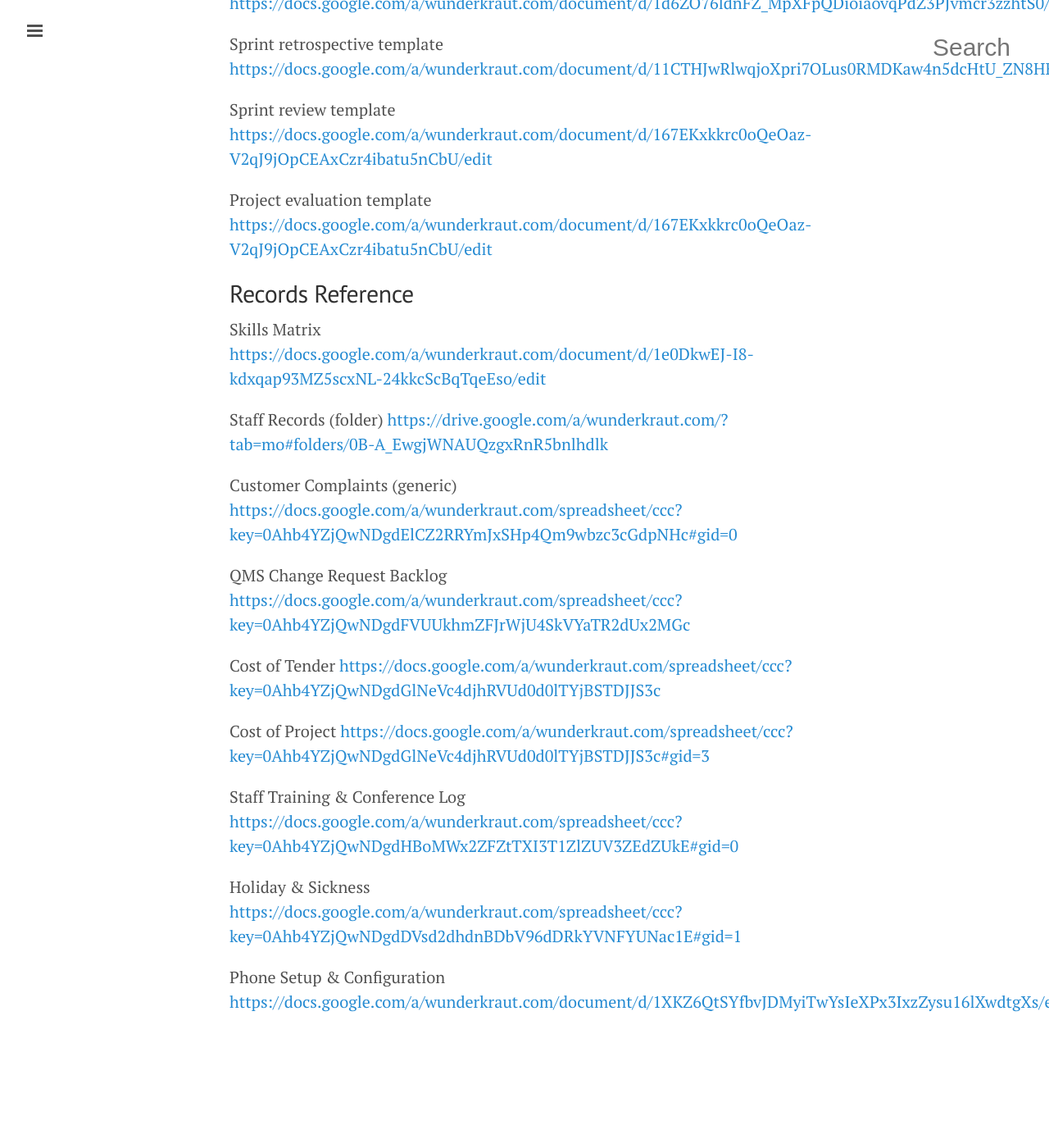
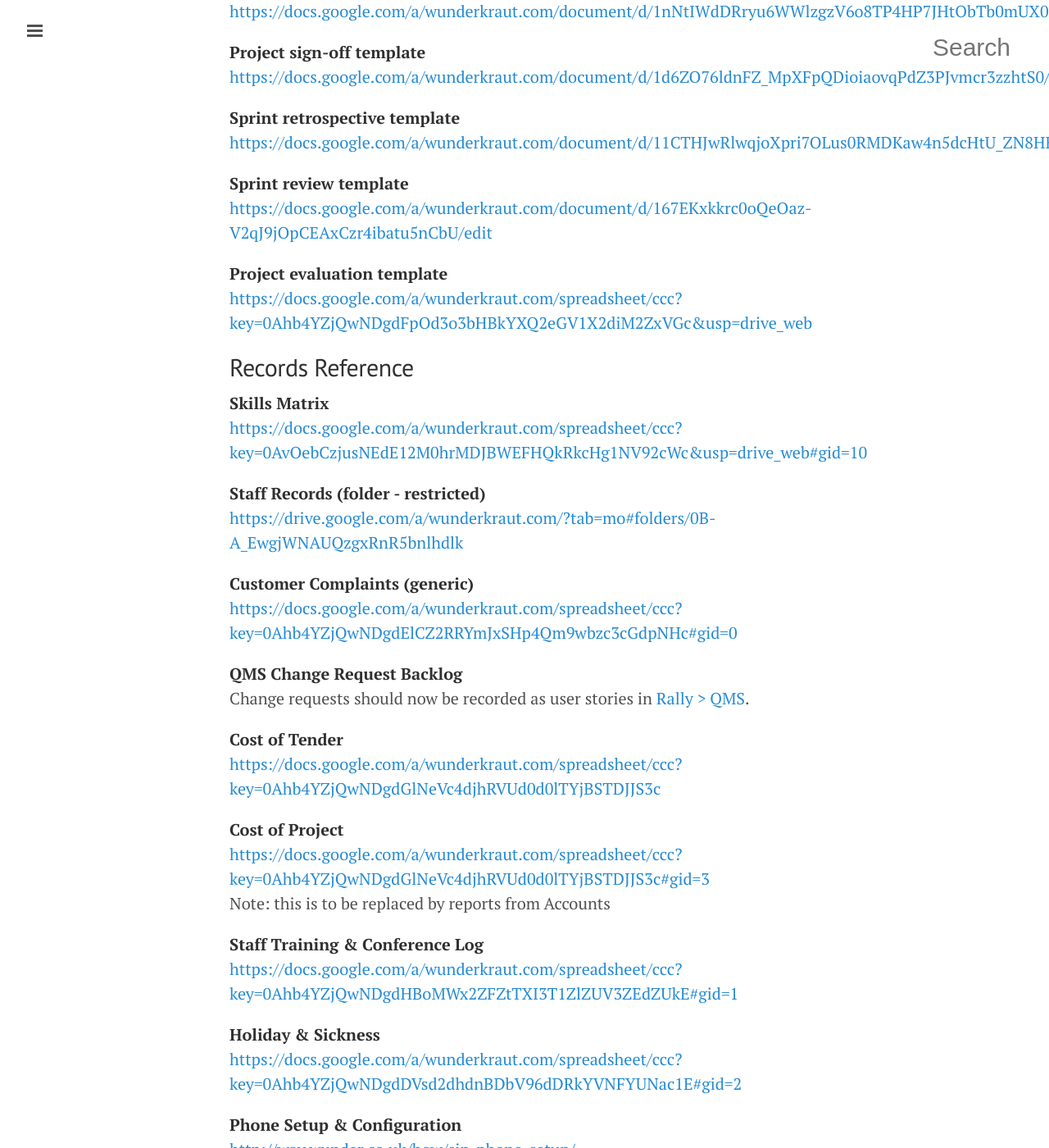
Before and after one commit to tormi/WunderWay, a Jekyll site: the page built from how/documents-reference.md, in a window 1280 px wide and 1400 px high, scrolled down 1428 px. Shown: the whole window at 82% size. Built offline with Jekyll 4.4.1, drawn with Linux system fonts in a browser that asks for light colours; Markdown is read by kramdown in place of the engine named in the settings; before the commit the page ends 2745 px from its top, so only the background shows below that; some of the changed text lies outside the part shown.

Commit message:
Updated document and record reference

```diff
--- a/how/documents-reference.md
+++ b/how/documents-reference.md
@@ -10,74 +10,75 @@
 
 ##Documents Reference
 
-Statement of Work and Framework Agreement templates
+**Statement of Work and Framework Agreement templates**<br/>
 <https://drive.google.com/a/wunderkraut.com/?tab=mo#folders/0Bxb4YZjQwNDgODZnOGZhLTh1Q3c>
 
-Sprint estimation analysis template
+**Sprint estimation analysis template**<br/>
 <https://docs.google.com/a/wunderkraut.com/spreadsheet/ccc?key=0Ahb4YZjQwNDgdFd0Z2J1QXF1aEl6MmxPenpFY1JibkE#gid=0>
 
-Quality control checklist (non-conformities)
-<https://docs.google.com/a/wunderkraut.com/spreadsheet/ccc?key=0Ahb4YZjQwNDgdFdiMk9OYUNZQU5sNmpxX19hTzR5aFE#gid=0>
+**Quality control checklist (non-conformities)**<br/>
+Non-conformities are now recorded in the sprint backlog for the project in <a href="https://rally1.rallydev.com">Rally</a> as *defects*.
 
-Project initialisation template
-<https://docs.google.com/a/wunderkraut.com/document/d/1m12OY3g2BiRTUywE4Fc0g3-TEZ27oqBEjgsTG3OqBB8/edit#heading=h.rlfw6ffh2hy8>
+**Project initialisation template**<br/>
+This has been removed from the process. The high level requirements for the project are now recorded in the contract with the customer.
 
-Dependency log template
-<https://docs.google.com/a/wunderkraut.com/spreadsheet/ccc?key=0Ahb4YZjQwNDgdC1Xb0txeVpUcXc0ejJOQUVrOG8wVmc>
+**Dependency log template**<br/>
+Any dependencies on the client are now recorded in <a href="https://rally1.rallydev.com">Rally</a>. During the sprint scouting session we identify dependencies and record those in the notes within the user story. If a client fails to provide the required information or support then the story will be marked a *blocked* until this is resolved.
 
-Risk log template
+**Risk log template**<br/>
 <https://docs.google.com/a/wunderkraut.com/spreadsheet/ccc?key=0Ahb4YZjQwNDgdHp3Zm5LZWNnSlh2cWdXNEF5M1BaOVE>
 
-Issue log template
+**Issue log template**<br/>
 <https://docs.google.com/a/wunderkraut.com/spreadsheet/ccc?key=0Ahb4YZjQwNDgdHp3Zm5LZWNnSlh2cWdXNEF5M1BaOVE>
 
-Meeting notes template
+**Meeting notes template**<br/>
 <https://docs.google.com/a/wunderkraut.com/document/d/1FOe5HZGhxHyWejXMp6whcpjLwgW1zseiVfKuJkDI9QI/edit>
 
-Project team template
+**Project team template**<br/>
 <https://docs.google.com/a/wunderkraut.com/document/d/1FOe5HZGhxHyWejXMp6whcpjLwgW1zseiVfKuJkDI9QI/edit>
 
-End of project assessment template
+**End of project assessment template**<br/>
 <https://docs.google.com/a/wunderkraut.com/document/d/1nNtIWdDRryu6WWlzgzV6o8TP4HP7JHtObTb0mUX0N08/edit>
 
-Project sign-off template
+**Project sign-off template**<br/>
 <https://docs.google.com/a/wunderkraut.com/document/d/1d6ZO76ldnFZ_MpXFpQDioiaovqPdZ3PJvmcr3zzhtS0/edit>
 
-Sprint retrospective template
+**Sprint retrospective template**<br/>
 <https://docs.google.com/a/wunderkraut.com/document/d/11CTHJwRlwqjoXpri7OLus0RMDKaw4n5dcHtU_ZN8HBE/edit>
 
-Sprint review template
+**Sprint review template**<br/>
 <https://docs.google.com/a/wunderkraut.com/document/d/167EKxkkrc0oQeOaz-V2qJ9jOpCEAxCzr4ibatu5nCbU/edit>
 
-Project evaluation template
-<https://docs.google.com/a/wunderkraut.com/document/d/167EKxkkrc0oQeOaz-V2qJ9jOpCEAxCzr4ibatu5nCbU/edit>
+**Project evaluation template**<br/>
+<https://docs.google.com/a/wunderkraut.com/spreadsheet/ccc?key=0Ahb4YZjQwNDgdFpOd3o3bHBkYXQ2eGV1X2diM2ZxVGc&usp=drive_web>
 
 
 ##Records Reference
 
-Skills Matrix
-<https://docs.google.com/a/wunderkraut.com/document/d/1e0DkwEJ-I8-kdxqap93MZ5scxNL-24kkcScBqTqeEso/edit>
+**Skills Matrix**<br/>
+<https://docs.google.com/a/wunderkraut.com/spreadsheet/ccc?key=0AvOebCzjusNEdE12M0hrMDJBWEFHQkRkcHg1NV92cWc&usp=drive_web#gid=10>
 
-Staff Records (folder)
+**Staff Records (folder - restricted)**<br/>
 <https://drive.google.com/a/wunderkraut.com/?tab=mo#folders/0B-A_EwgjWNAUQzgxRnR5bnlhdlk>
 
-Customer Complaints (generic)
+**Customer Complaints (generic)**<br/>
 <https://docs.google.com/a/wunderkraut.com/spreadsheet/ccc?key=0Ahb4YZjQwNDgdElCZ2RRYmJxSHp4Qm9wbzc3cGdpNHc#gid=0>
 
-QMS Change Request Backlog
-<https://docs.google.com/a/wunderkraut.com/spreadsheet/ccc?key=0Ahb4YZjQwNDgdFVUUkhmZFJrWjU4SkVYaTR2dUx2MGc>
+**QMS Change Request Backlog**<br/>
+Change requests should now be recorded as user stories in <a href="https://rally1.rallydev.com/#/18084711157d/backlog">Rally > QMS</a>.
 
-Cost of Tender
+**Cost of Tender**<br/>
 <https://docs.google.com/a/wunderkraut.com/spreadsheet/ccc?key=0Ahb4YZjQwNDgdGlNeVc4djhRVUd0d0lTYjBSTDJJS3c>
 
-Cost of Project
+**Cost of Project**<br/>
 <https://docs.google.com/a/wunderkraut.com/spreadsheet/ccc?key=0Ahb4YZjQwNDgdGlNeVc4djhRVUd0d0lTYjBSTDJJS3c#gid=3>
+<br/>Note: this is to be replaced by reports from Accounts
 
-Staff Training & Conference Log
-<https://docs.google.com/a/wunderkraut.com/spreadsheet/ccc?key=0Ahb4YZjQwNDgdHBoMWx2ZFZtTXI3T1ZlZUV3ZEdZUkE#gid=0>
+**Staff Training & Conference Log**<br/>
+<https://docs.google.com/a/wunderkraut.com/spreadsheet/ccc?key=0Ahb4YZjQwNDgdHBoMWx2ZFZtTXI3T1ZlZUV3ZEdZUkE#gid=1>
 
-Holiday & Sickness
-<https://docs.google.com/a/wunderkraut.com/spreadsheet/ccc?key=0Ahb4YZjQwNDgdDVsd2dhdnBDbV96dDRkYVNFYUNac1E#gid=1>
+**Holiday & Sickness**<br/>
+<https://docs.google.com/a/wunderkraut.com/spreadsheet/ccc?key=0Ahb4YZjQwNDgdDVsd2dhdnBDbV96dDRkYVNFYUNac1E#gid=2>
 
-Phone Setup & Configuration
-<https://docs.google.com/a/wunderkraut.com/document/d/1XKZ6QtSYfbvJDMyiTwYsIeXPx3IxzZysu16lXwdtgXs/edit>
+**Phone Setup & Configuration**<br/>
+<http://way.wunder.co.uk/how/sip-phone-setup/>
```
